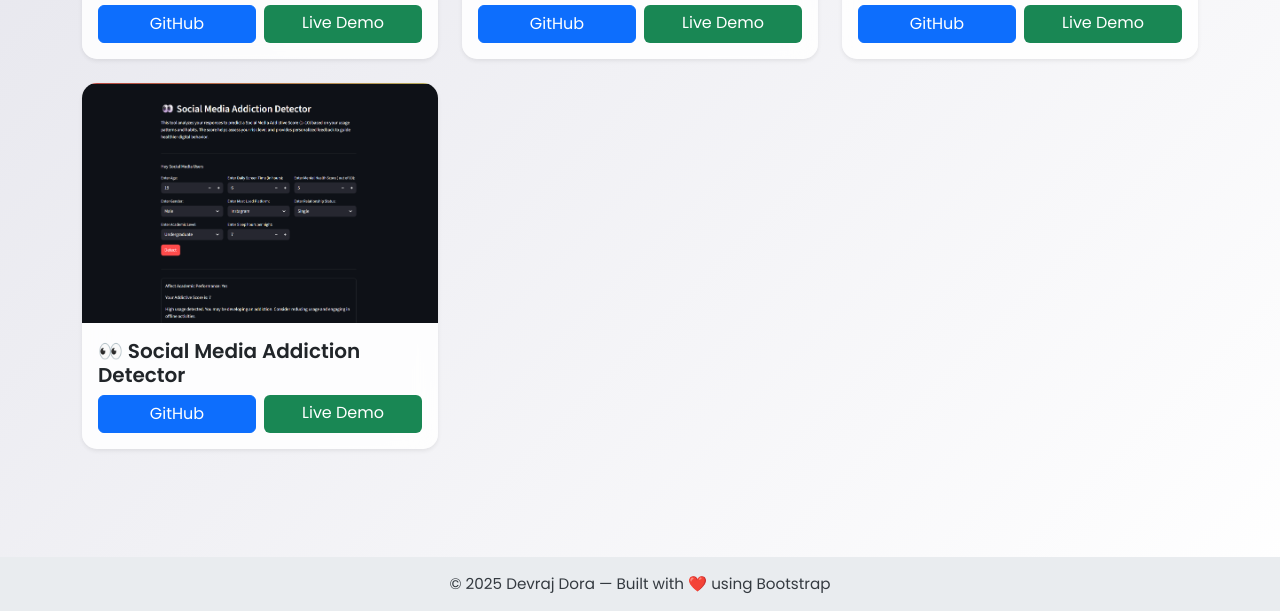
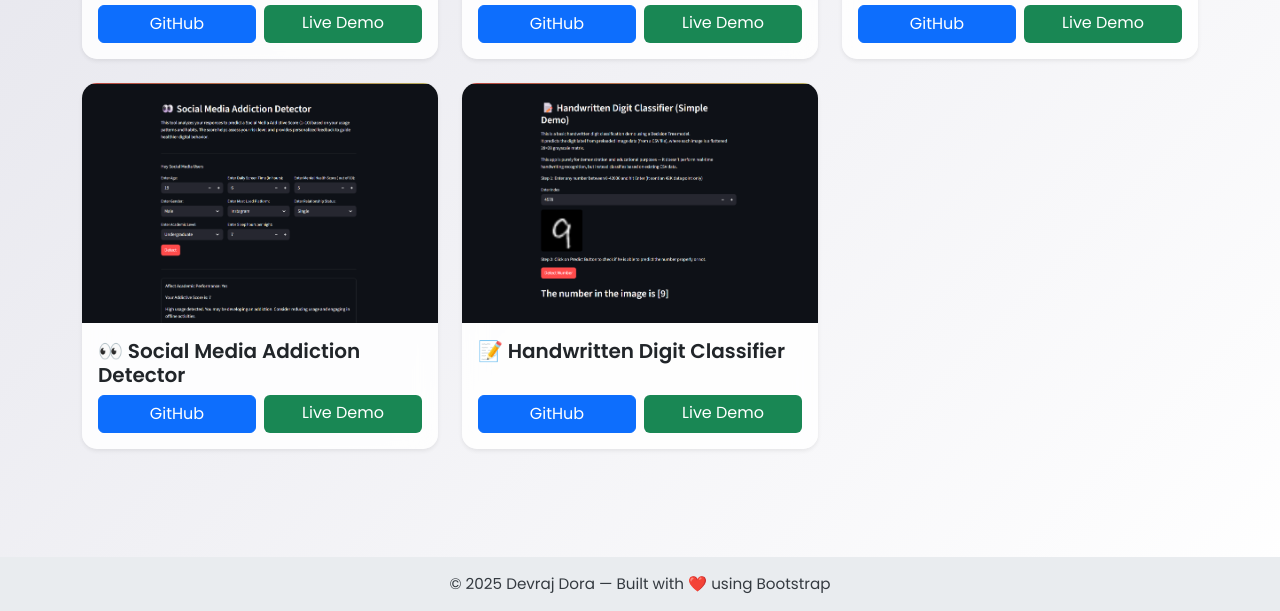
Before and after one commit to Devraaz/ML-Homepage, a plain HTML site: page index.html in a window 1280 px wide. Shown: the part 809-1420 px from the top of the page. Drawn offline with nearby package versions, Linux system fonts and the light colour scheme.

Commit message:
Handwritten Digit Classifier

```diff
--- a/index.html
+++ b/index.html
@@ -157,6 +157,12 @@
         demo: "https://devraaz-social-media-addiction-detector.streamlit.app/",
         image: "./images/socialmedia.png"
       },
+      {
+        title: "📝 Handwritten Digit Classifier",
+        github: "https://github.com/Devraaz/Handwritten-Digit-Classifier",
+        demo: "https://devraaz-handwritten-digit-classifier.streamlit.app/",
+        image: "./images/handwritten_1.png"
+      },
     ];
 
     const projectList = document.getElementById("project-list");
```
Also changed, not shown: images/handwritten_1.png (added).
